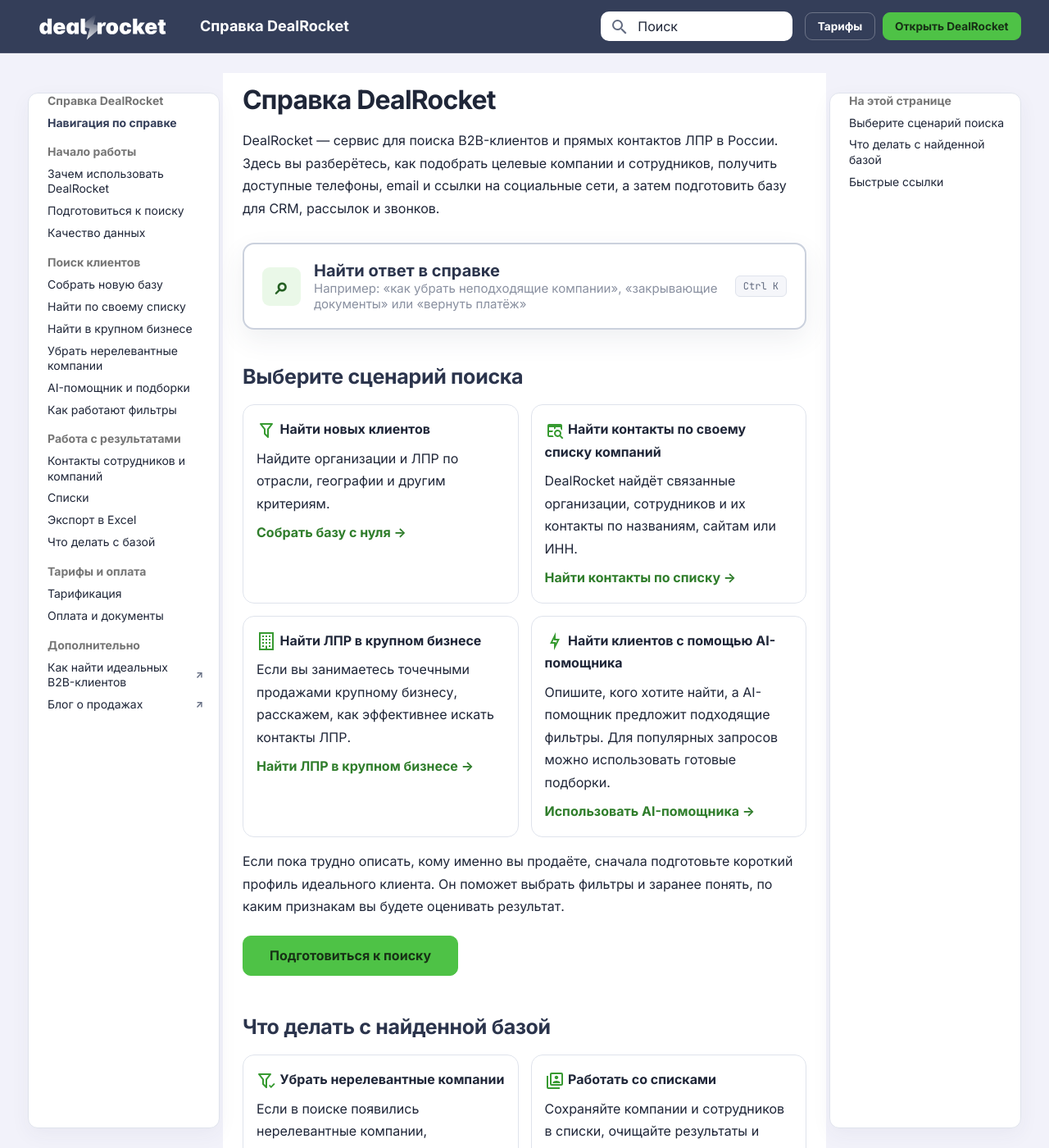
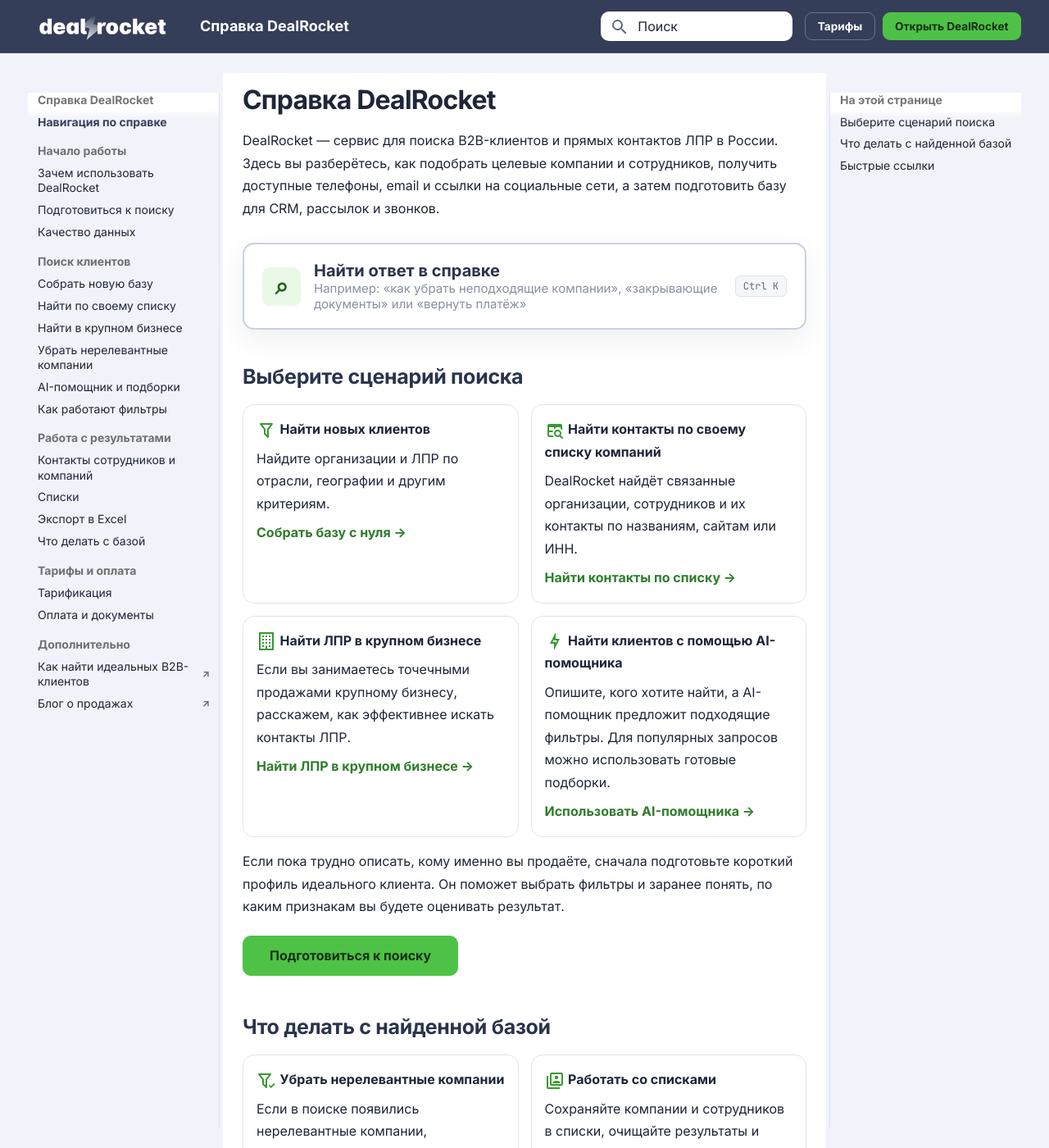
Before and after one commit to prikazchikof/dealrocket-help, an MkDocs documentation site: the page built from docs/index.md, in a window 1280 px wide and 1400 px high. Shown: the whole window at 82% size. Built offline with MkDocs 1.6.1 and Material for MkDocs 9.7.7, drawn with Linux system fonts in a browser that asks for light colours.

Commit message:
site: restore lightweight sidebar styling

```diff
--- a/docs/assets/stylesheets/extra.css
+++ b/docs/assets/stylesheets/extra.css
@@ -360,22 +360,6 @@
   border-left: 1px solid var(--dr-line);
 }
 
-@media screen and (min-width: 60em) {
-  .md-sidebar__scrollwrap {
-    box-sizing: border-box;
-    padding: 0 0.55rem 0.8rem;
-    background: #fff;
-    border: 1px solid var(--dr-line) !important;
-    border-radius: 12px;
-    box-shadow: 0 8px 24px rgba(52, 62, 89, 0.05);
-  }
-
-  .md-sidebar .md-nav__title {
-    background: #fff;
-    box-shadow: none;
-  }
-}
-
 .md-footer {
   background: #2a334b;
 }
```
